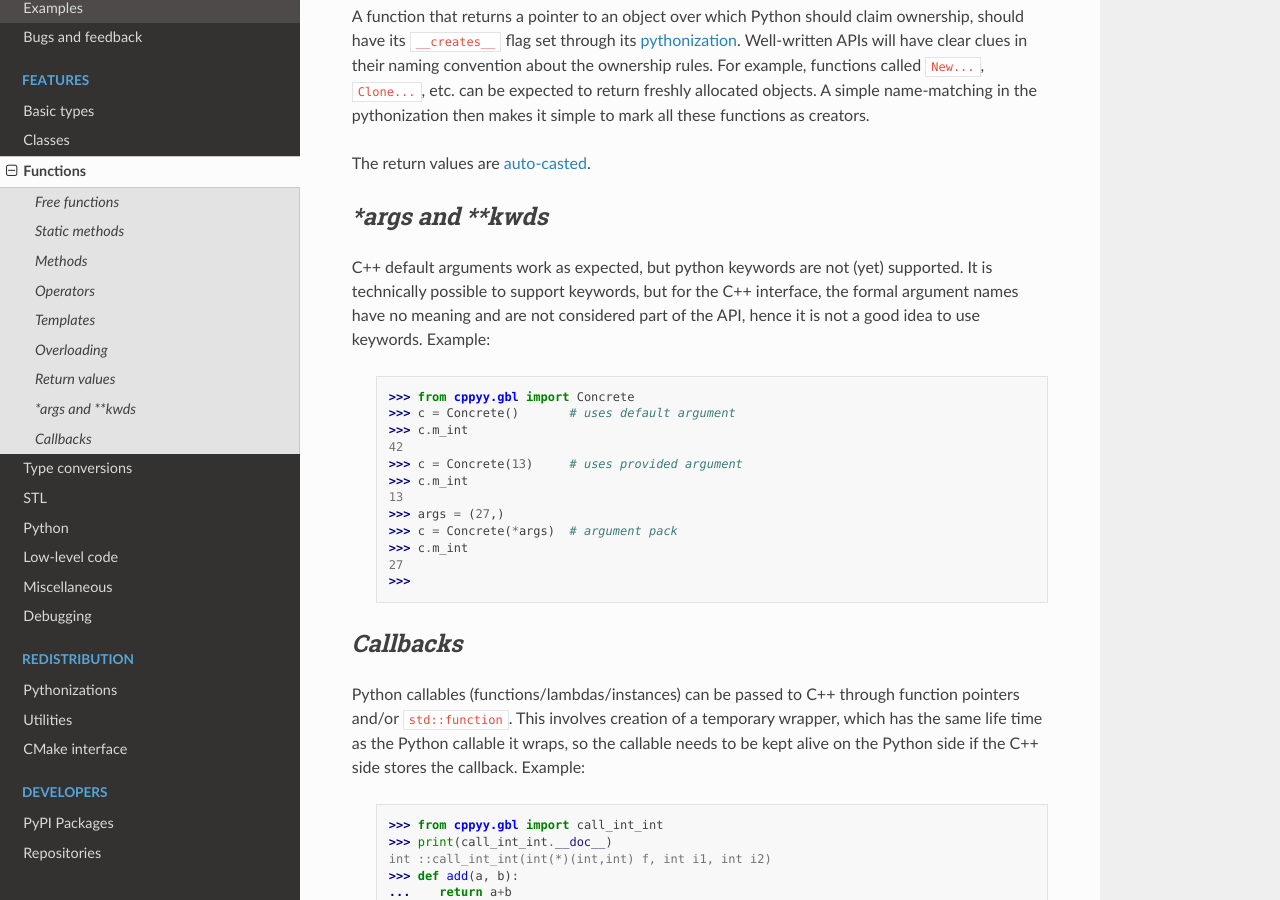
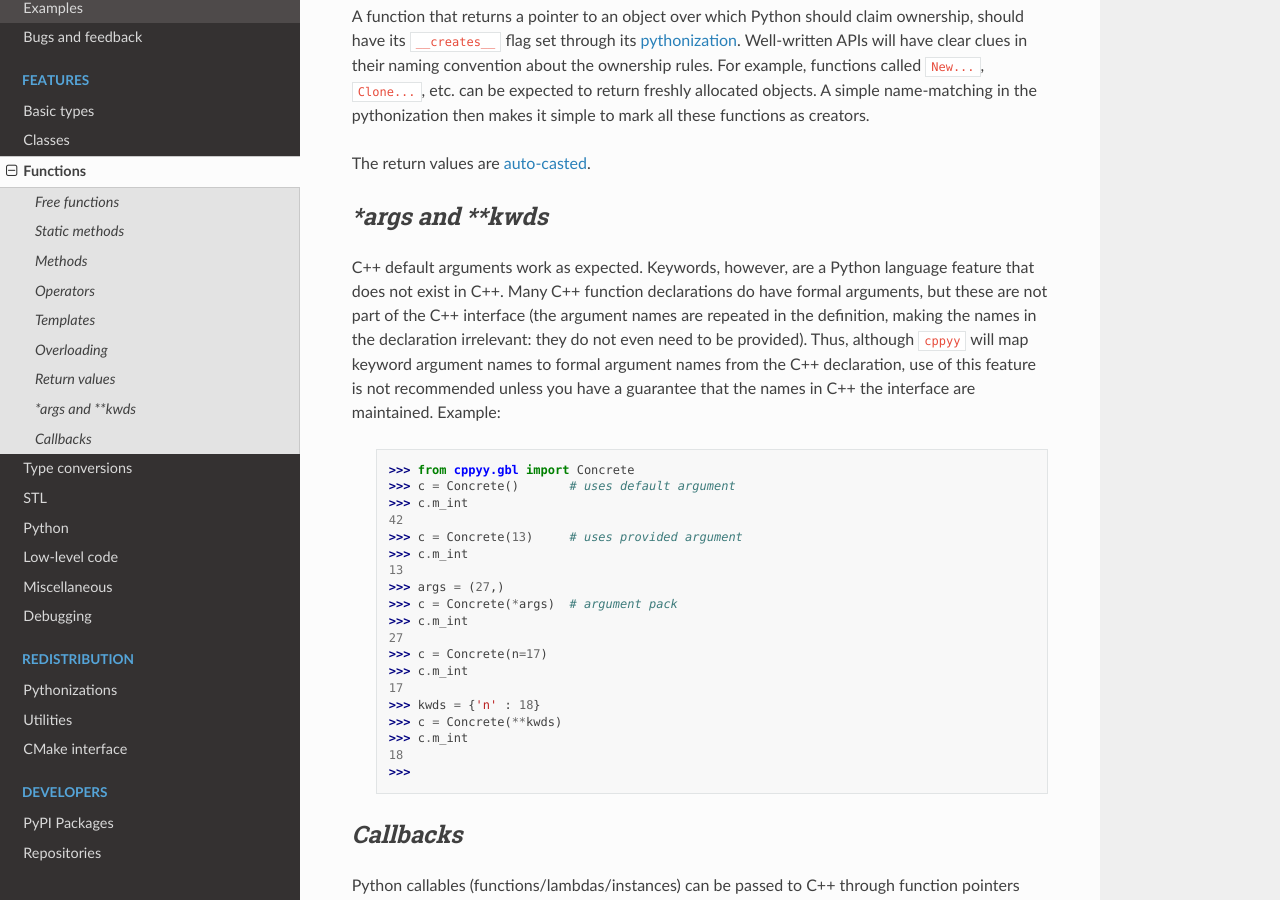
Before and after one commit to wlav/cppyy, a Sphinx documentation site: the page built from doc/source/functions.rst, in a window 1280 px wide and 900 px high, scrolled down 3596 px. Built offline with Sphinx 7.4.7 and the Read the Docs theme 2.0.0, drawn with Linux system fonts in a browser that asks for light colours.

Commit message:
document kewword arguments and new exceptions

```diff
--- a/doc/source/conf.py
+++ b/doc/source/conf.py
@@ -55,9 +55,9 @@ author = u'Wim Lavrijsen'
 # built documents.
 #
 # The short X.Y version.
-version = '1.5'
+version = '1.6'
 # The full version, including alpha/beta/rc tags.
-release = '1.5.8'
+release = '1.6.0'
 
 # The language for content autogenerated by Sphinx. Refer to documentation
 # for a list of supported languages.
--- a/doc/source/functions.rst
+++ b/doc/source/functions.rst
@@ -227,11 +227,15 @@ The return values are :ref:`auto-casted <sec-auto-casting-label>`.
 `\*args and \*\*kwds`
 ---------------------
 
-C++ default arguments work as expected, but python keywords are not (yet)
-supported.
-It is technically possible to support keywords, but for the C++ interface,
-the formal argument names have no meaning and are not considered part of the
-API, hence it is not a good idea to use keywords.
+C++ default arguments work as expected.
+Keywords, however, are a Python language feature that does not exist in C++.
+Many C++ function declarations do have formal arguments, but these are not
+part of the C++ interface (the argument names are repeated in the definition,
+making the names in the declaration irrelevant: they do not even need to be
+provided).
+Thus, although ``cppyy`` will map keyword argument names to formal argument
+names from the C++ declaration, use of this feature is not recommended unless
+you have a guarantee that the names in C++ the interface are maintained.
 Example:
 
   .. code-block:: python
@@ -247,6 +251,13 @@ Example:
     >>> c = Concrete(*args)  # argument pack
     >>> c.m_int
     27
+    >>> c = Concrete(n=17)
+    >>> c.m_int
+    17
+    >>> kwds = {'n' : 18}
+    >>> c = Concrete(**kwds)
+    >>> c.m_int
+    18
     >>>
 
 
--- a/doc/source/index.rst
+++ b/doc/source/index.rst
@@ -83,8 +83,9 @@ and heavy use of templates:
    >>> extract = boost.any_cast[int](std.move(val))   # wrong cast
    Traceback (most recent call last):
      File "<stdin>", line 1, in <module>
-   Exception: int boost::any_cast(boost::any&& operand) =>
-       boost::bad_any_cast: failed conversion using boost::any_cast (C++ exception)
+   cppyy.gbl.boost.bad_any_cast: Could not instantiate any_cast<int>:
+     int boost::any_cast(boost::any&& operand) =>
+       wrapexcept<boost::bad_any_cast>: boost::bad_any_cast: failed conversion using boost::any_cast
    >>> extract = boost.any_cast[std.vector[int]](val) # correct cast
    >>> type(extract) is std.vector[int]
    True
```
Also changed, not shown: doc/source/cppyy_features_header.rst (+15 -0 lines).
